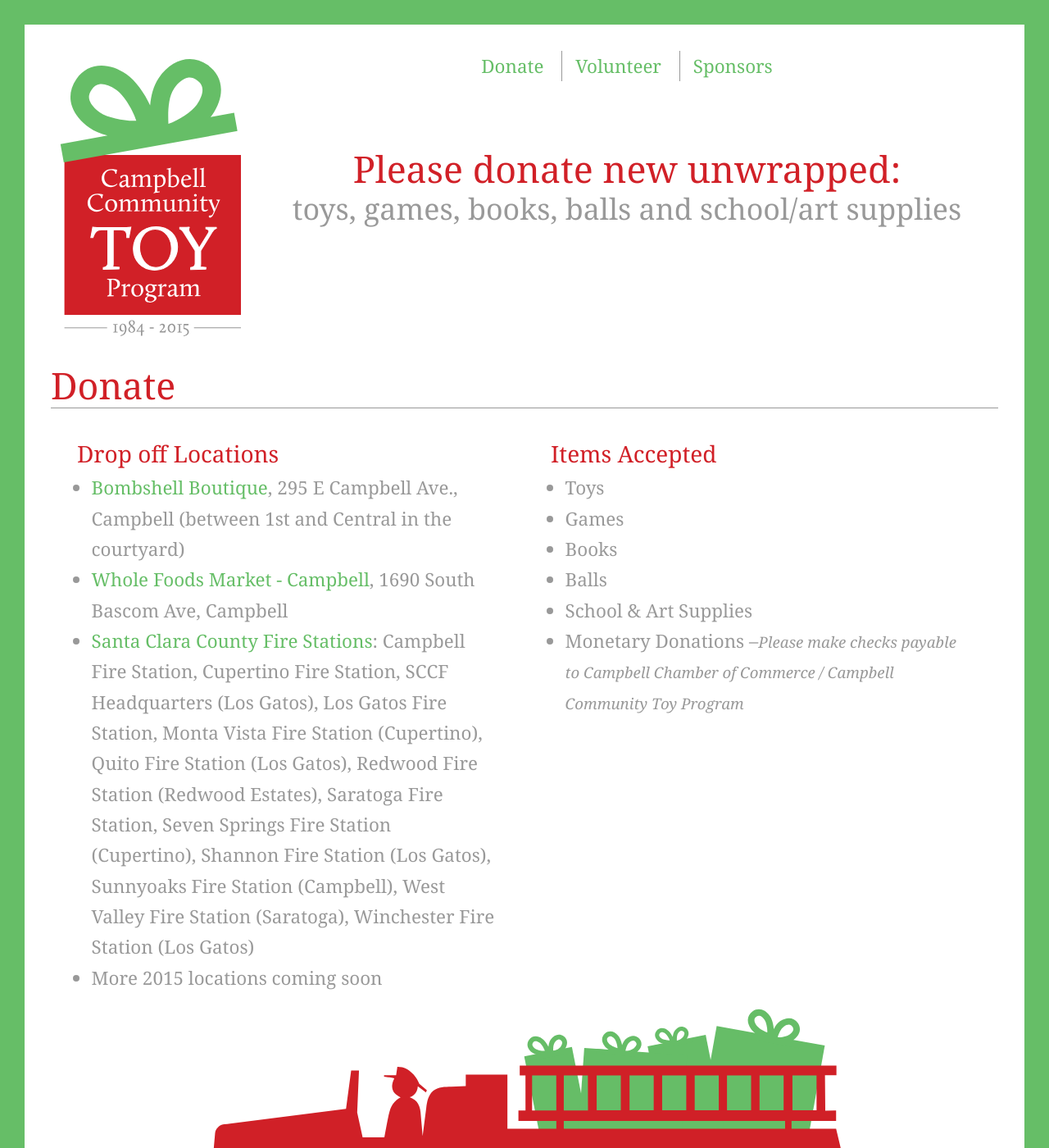
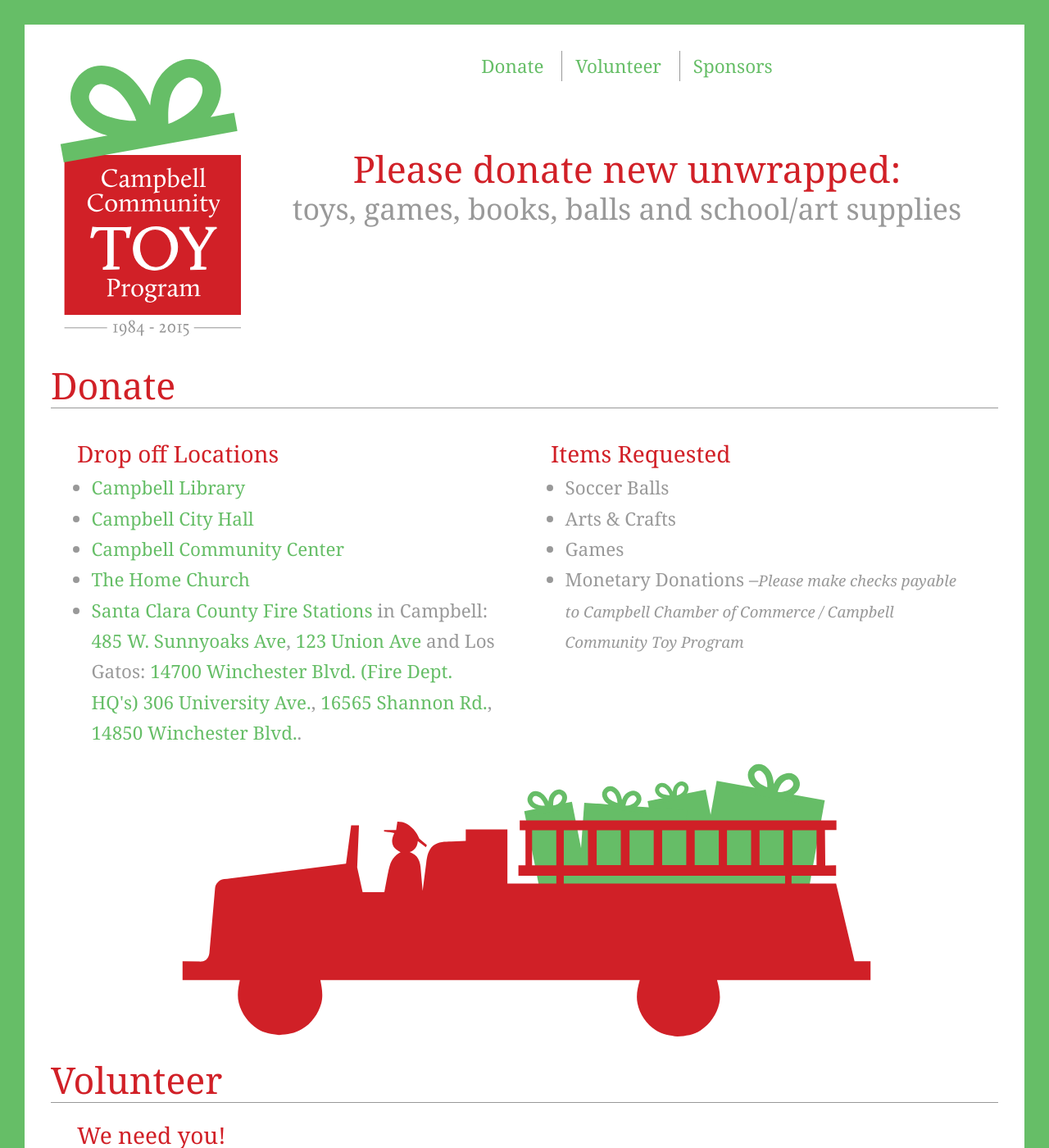
Before and after one commit to campbell-toy-drive/campbell-toy-drive.github.io, a Jekyll site: the page built from index.html, in a window 1280 px wide and 1400 px high. Shown: the whole window at 82% size. Built offline with Jekyll 4.4.1, drawn with Linux system fonts in a browser that asks for light colours; Markdown is read by kramdown in place of the engine named in the settings.

Commit message:
location updates
2016 locations

```diff
--- a/index.html
+++ b/index.html
@@ -9,25 +9,30 @@
 		<div class="column">
 			<h2>Drop off Locations</h2>
 			<ul>
-				<!--<li><a href="http://www.sccl.org/locations/hours-and-locations/campbell/getting-there/directions" target="_blank" title="Campbell Library">Campbell Library</li>-->
-				<!--<li><a href="http://www.ci.campbell.ca.us/recreation/general/directions.htm" target="_blank" title="Campbell Community Center">Campbell Community Center</a></li>-->
-				<li><a href="http://www.bombshell-boutique.com/" target="_blank" title="Bombshell Boutique">Bombshell Boutique</a>, 295 E Campbell Ave., Campbell (between 1st and Central in the courtyard)</li>
-				<!--<li><a href="http://www.palazzisalon.com/" target="_blank" title="Palazzi Salon">Palazzi Salon</a>, 274 E. Campbell Ave., Campbell (corner of Campbell Ave &amp; 1st)</li>-->
-				<!--<li><a href="http://www.frostcupcakefactory.com/" target="_blank" title="Frost Cupcakes">Frost Cupcakes</a>, 199 E. Campbell Ave., (between 3rd &amp; 2nd)</li>!-->
-				<li><a href="http://www.wholefoodsmarket.com/stores/campbell" target="_blank" title="Whole Foods Market - Campbell">Whole Foods Market - Campbell</a>, 1690 South Bascom Ave, Campbell</li>
-				<li><a href="http://www.sccfd.org/about-sccfd/fire-station-locations" target="_blank" title="Santa Clara County Fire Stations">Santa Clara County Fire Stations</a>: Campbell Fire Station, Cupertino Fire Station, SCCF Headquarters (Los Gatos), Los Gatos Fire Station, Monta Vista Fire Station (Cupertino), Quito Fire Station (Los Gatos), Redwood Fire Station (Redwood Estates), Saratoga Fire Station, Seven Springs Fire Station (Cupertino), Shannon Fire Station (Los Gatos), Sunnyoaks Fire Station (Campbell), West Valley Fire Station (Saratoga), Winchester Fire Station (Los Gatos)</li>
-				<li>More 2015 locations coming soon</li>
+				<li><a href="http://www.sccl.org/locations/hours-and-locations/campbell/getting-there/directions" target="_blank" title="Campbell Library">Campbell Library</li>
+				<li><a href="https://www.google.com/maps/place/Campbell+City+Hall/@37.2956014,-122.0133863,13z/data=!4m8!1m2!2m1!1scampbell+city+hall!3m4!1s0x808e34dedfa6a3e1:0x94717c59cbe25dd7!8m2!3d37.2883557!4d-121.9441593" target="_blank" title="Campbell City Hall">Campbell City Hall</a></li>
+				<li><a href="http://www.ci.campbell.ca.us/recreation/general/directions.htm" target="_blank" title="Campbell Community Center">Campbell Community Center</a></li>
+				<li><a href="http://www.thehomechurch.org/" target="_blank" title="The Home Church">The Home Church</a></li>
+				<!--<li><a href="http://www.bombshell-boutique.com/" target="_blank" title="Bombshell Boutique">Bombshell Boutique</a>, 295 E Campbell Ave., Campbell (between 1st and Central in the courtyard)</li>
+				<li><a href="http://www.palazzisalon.com/" target="_blank" title="Palazzi Salon">Palazzi Salon</a>, 274 E. Campbell Ave., Campbell (corner of Campbell Ave &amp; 1st)</li>
+				<li><a href="http://www.frostcupcakefactory.com/" target="_blank" title="Frost Cupcakes">Frost Cupcakes</a>, 199 E. Campbell Ave., (between 3rd &amp; 2nd)</li>
+				<li><a href="http://www.wholefoodsmarket.com/stores/campbell" target="_blank" title="Whole Foods Market - Campbell">Whole Foods Market - Campbell</a>, 1690 South Bascom Ave, Campbell</li>!-->
+				<li><a href="http://www.sccfd.org/about-sccfd/fire-station-locations" target="_blank" title="Santa Clara County Fire Stations">Santa Clara County Fire Stations</a> in Campbell:
+				    <a href="https://www.google.com/maps/place/485+W+Sunnyoaks+Ave,+Campbell,+CA+95008/@37.2725407,-121.9605764,17z/data=!3m1!4b1!4m5!3m4!1s0x808e351a839c6187:0xe7131c734cc08404!8m2!3d37.2725407!4d-121.9583877?q=485+W.+Sunnyoaks+Ave&um=1&ie=UTF-8&sa=X&ved=0ahUKEwijj5r2j7XQAhVTzGMKHaUFA1cQ_AUICCgB">485 W. Sunnyoaks Ave</a>,
+				    <a href="https://www.google.com/maps/place/123+Union+Ave,+Campbell,+CA+95008/@37.2853448,-121.9379058,17z/data=!3m1!4b1!4m5!3m4!1s0x808e34e8773301c9:0xd8ca843ec334c17e!8m2!3d37.2853448!4d-121.9357171">123 Union Ave</a> and Los Gatos:
+				    <a href="https://www.google.com/maps/place/14700+Winchester+Blvd,+Los+Gatos,+CA+95032/@37.2545693,-121.967711,17z/data=!3m1!4b1!4m5!3m4!1s0x808e35a1434ad083:0xf15477bf3a1349a7!8m2!3d37.2545693!4d-121.9655223">14700 Winchester Blvd. (Fire Dept. HQ's)</a>
+				    <a href="https://www.google.com/maps/place/306+University+Ave,+Los+Gatos,+CA+95030/@37.2268137,-121.9820613,17z/data=!3m1!4b1!4m5!3m4!1s0x808e35efc06307e9:0xc9ea77220ed49410!8m2!3d37.2268137!4d-121.9798726">306 University Ave.</a>,
+				    <a href="https://www.google.com/maps/place/16565+Shannon+Rd,+Los+Gatos,+CA+95032/@37.2321646,-121.9605037,17z/data=!3m1!4b1!4m5!3m4!1s0x808e35cffdde0681:0xb6354cacebb5bba8!8m2!3d37.2321646!4d-121.958315">16565 Shannon Rd.</a>,
+				    <a href="https://www.google.com/maps/place/14850+Winchester+Blvd,+Los+Gatos,+CA+95030/@37.2531977,-121.9686755,17z/data=!4m5!3m4!1s0x808e35a2343f6cc3:0x892d41cb8c0c3d6b!8m2!3d37.2523779!4d-121.9676884">14850 Winchester Blvd.</a>.</li>
 
 			</ul>
 		</div>
 		<div class="column">
-			<h2>Items Accepted</h2>
+			<h2>Items Requested</h2>
 			<ul>
-				<li>Toys</li>
+				<li>Soccer Balls</li>
+				<li>Arts &amp; Crafts</li>
 				<li>Games</li>
-				<li>Books</li>
-				<li>Balls</li>
-				<li>School &amp; Art Supplies</li>
 				<li>Monetary Donations &ndash;<em><small>Please make checks payable to Campbell Chamber of Commerce / Campbell Community Toy Program</small></em></li>
 			</ul>
 		</div>
```
